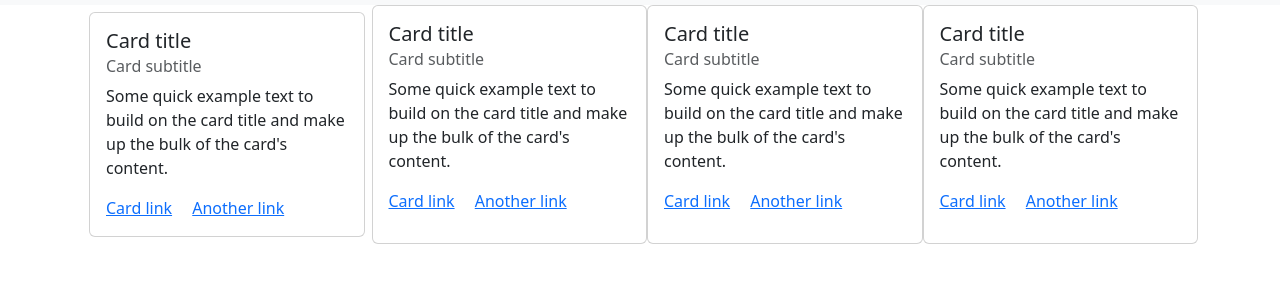
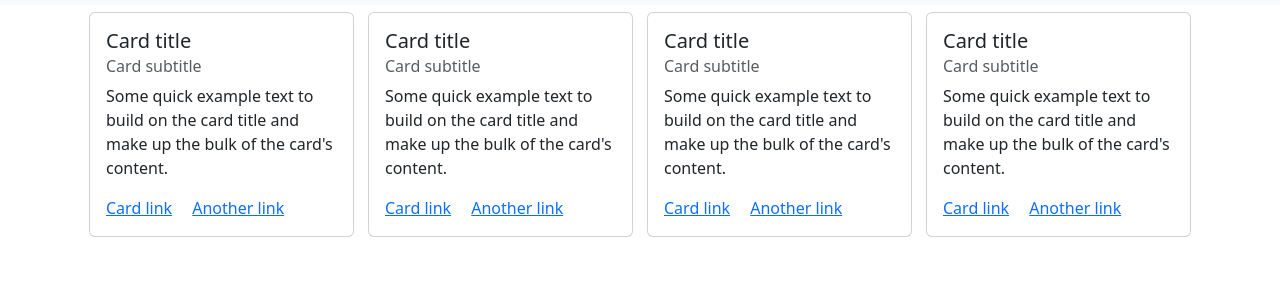
Before and after one commit to lovekesh-18/gh-pages, a plain HTML site: page index.html in a window 1280 px wide. Shown: the part 51-334 px from the top of the page. Drawn offline with nearby package versions, Linux system fonts and the light colour scheme.

Commit message:
update index.html

```diff
--- a/index.html
+++ b/index.html
@@ -54,7 +54,7 @@
               <a href="#" class="card-link">Another link</a>
             </div>
           </div>
-          <div class="card" style="width: 18rem;">
+          <div class="card" style="width: 18rem; margin:7px;">
             <div class="card-body">
               <h5 class="card-title">Card title</h5>
               <h6 class="card-subtitle mb-2 text-body-secondary">Card subtitle</h6>
@@ -63,7 +63,7 @@
               <a href="#" class="card-link">Another link</a>
             </div>
           </div>
-          <div class="card" style="width: 18rem;">
+          <div class="card" style="width: 18rem; margin:7px;">
             <div class="card-body">
               <h5 class="card-title">Card title</h5>
               <h6 class="card-subtitle mb-2 text-body-secondary">Card subtitle</h6>
@@ -72,7 +72,7 @@
               <a href="#" class="card-link">Another link</a>
             </div>
           </div>
-          <div class="card" style="width: 18rem;">
+          <div class="card" style="width: 18rem; margin:7px;">
             <div class="card-body">
               <h5 class="card-title">Card title</h5>
               <h6 class="card-subtitle mb-2 text-body-secondary">Card subtitle</h6>
```
